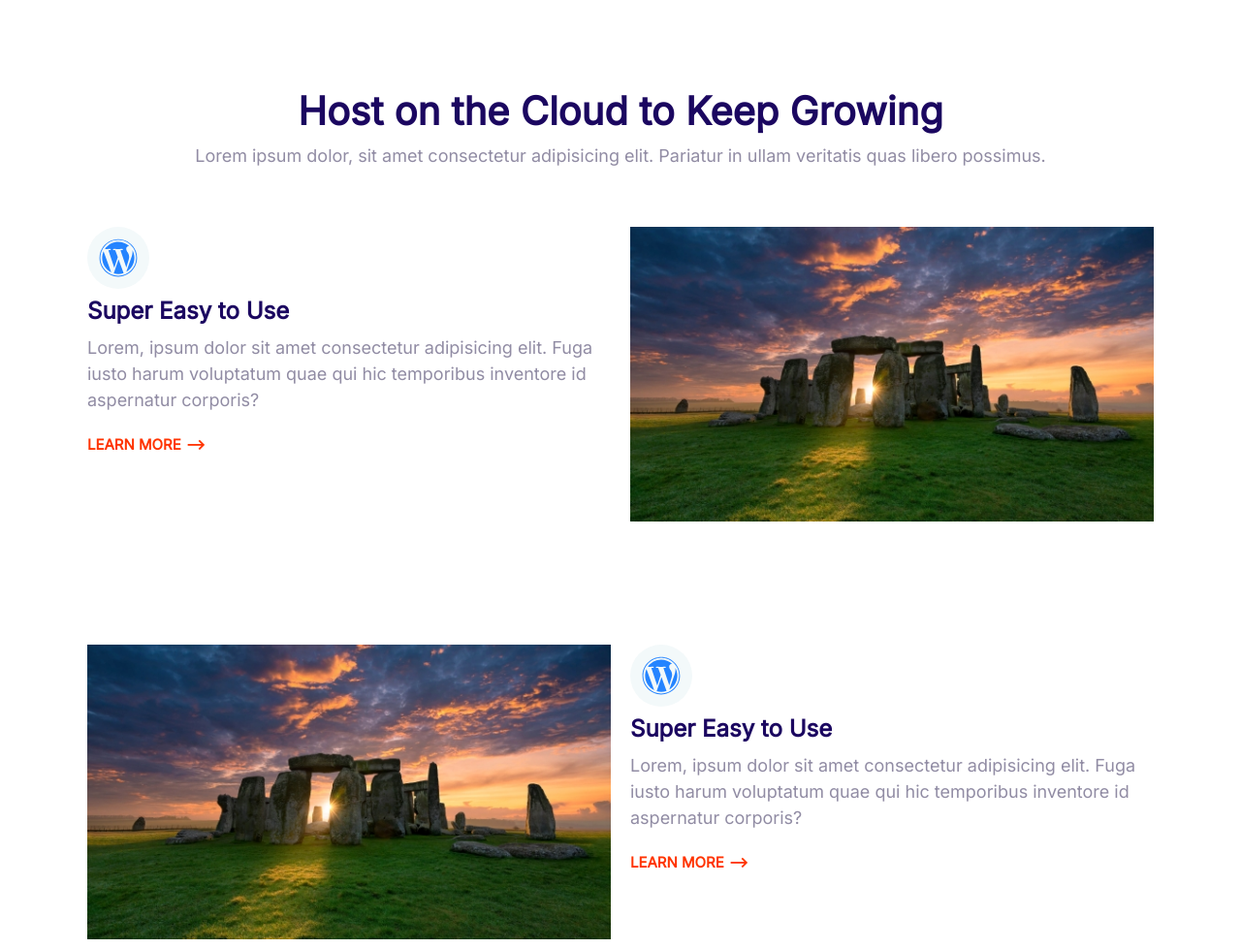
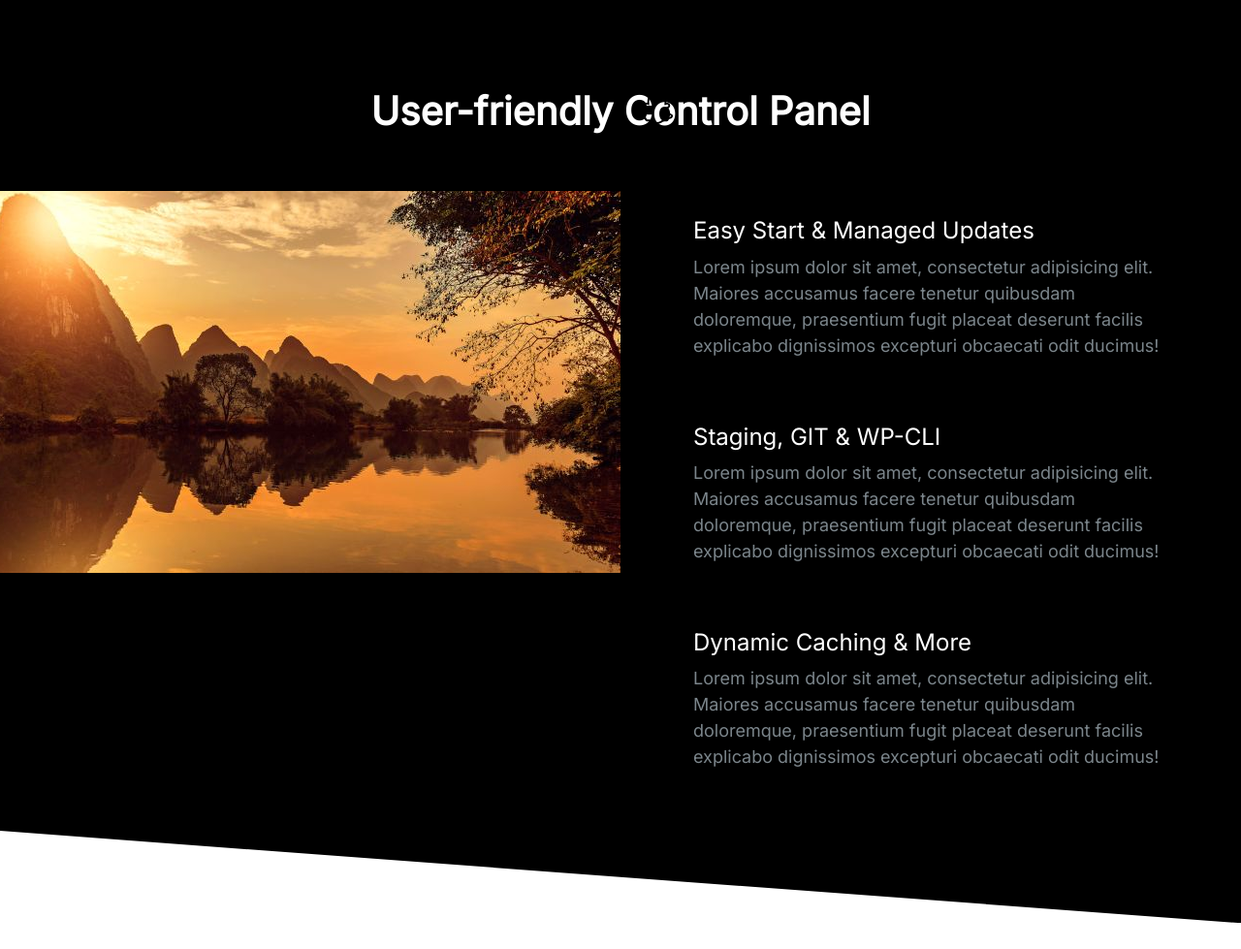
Before and after one commit to israt9528/my-first-project, a plain HTML site: page index.html in a window 1280 px wide. Shown: the top 979 px of the page at 97% size. After the commit the page ends 952 px from the top, so only its background shows below. Drawn offline with Linux system fonts and the light colour scheme.

Commit message:
define all control panel components

```diff
--- a/css/styles.css
+++ b/css/styles.css
@@ -14,6 +14,10 @@ html {
     font-size: 62.5%;
 }
 /*typography*/
+::selection {
+    background: var(--color-primary);
+    color: #fff;
+}
 body {
     font-family: Inter,Arial, Helvetica, sans-serif;
     font-size: 2.4rem;
@@ -33,6 +37,7 @@ h2 {
 }
 h3 {
     font-size: 3rem;
+    font-weight: 500;
 }
 p {
     margin-top: 0;
@@ -106,7 +111,7 @@ a {
 .list {
     list-style: none;
     padding-left: 0;
-    color: var(--color-headings);
+
 }
 .list--inline .list__item {
     display: inline-block;
@@ -117,6 +122,7 @@ a {
     padding-left: 4rem;
     margin-bottom: 1rem;
     font-size: 2rem;
+    color: var(--color-headings);
 }
 i {
     float: left;
@@ -343,14 +349,15 @@ i {
 /*media*/
 .media {
     display: flex;
+    margin-bottom: 4rem;
 }
 
  .media .media__image {
     content: url(../images/snap.svg);
     width: 35px;
-    position: relativ;
-    margin-bottom: 6rem;
-    bottom: 60px;
+    position: relative;
+    bottom: 19rem;
+
 }
 .media__tittle {
     margin-top: 1rem;
@@ -515,16 +522,18 @@ i {
     background: #000;
     color: #7b858b;
 }
-.block--dark .block__heading {
+.block--dark h1,
+.block--dark h2,
+.block--dark h3 {
     color: #fff;
 }
 .block--skewed-right {
     padding-bottom: calc(var(--padding-vertical) + 4rem);
-    clip-path: polygon(0 0, 100% 0, 100% 100%, 0 80%);
+    clip-path: polygon(0 0, 100% 0, 100% 100%, 0 90%);
 }
 .block--skewed-left {
     padding-bottom: calc(var(--padding-vertical) + 4rem);
-    clip-path: polygon(0 0, 100% 0, 100% 80%, 0 100%);
+    clip-path: polygon(0 0, 100% 0, 100% 90%, 0 100%);
 }
 .container {
     max-width: 1140px;
@@ -588,9 +597,7 @@ i {
     }
 }
 /*hero*/
-.hero {
-    clip-path: polygon(0 0, 100% 0, 100% 90%, 0 100%);
-}
+
 .hero__tagline {
     font-size: 2rem;
     color: #b9c3cf;
@@ -660,3 +667,22 @@ i {
         order: 2;
     }
 }
+/*showcase block*/
+.block-showcase__image > img {
+    width: 100%;
+}
+.showcase__content {
+    gap: 2rem;
+}
+@media screen and (min-width: 768px) {
+    .block-showcase .grid {
+        grid-template-columns: 50% 50%;
+    }
+    .block-showcase__image {
+        justify-self: end;
+    }
+    .block-showcase__image > img {
+        width: auto;
+        max-width: 700px;
+    }
+}
--- a/index.html
+++ b/index.html
@@ -18,93 +18,68 @@
     <link rel="stylesheet" href="css/styles.css" />
   </head>
   <body>
-    <section class="block container">
+    <section class="block block--dark block--skewed-right block-showcase">
       <header class="block__header">
-        <h2>Host on the Cloud to Keep Growing</h2>
-        <p>
-          Lorem ipsum dolor, sit amet consectetur adipisicing elit. Pariatur in
-          ullam veritatis quas libero possimus.
-        </p>
+        <h2>User-friendly Control Panel</h2>
       </header>
-      <article class="grid grid--1x2 feature">
-        <div class="feature__content">
-          <snap class="icon-container">
+      <div class="container grid grid--1x2 showcase__content">
+        <picture class="block-showcase__image">
+          <source type="images/webp" srcset="images/sky.webp 1x, images/sky@2x.webp 2x">
+          <source type="images/jpg" srcset="images/sky.jpg 1x, images/sky@2x.jpg 2x">
+          <img src="images/sky.jpg" alt="" /></picture>
+          <picture>
+        <ul class="list">
+          <li>
+            <div class="media">
+              <div class="media__image">
                 <svg class="icon icon--primary">
                   <use xlink:href="images/sprite.svg#wordpress-brands-solid"></use>
                 </svg>
-          </snap>
-          <h3 class="feature__heading">Super Easy to Use</h3>
+              </div>
+              <div class="media__body">
+                <h3 class="media__tittle">Easy Start & Managed Updates</h3>
                 <p>
-            Lorem, ipsum dolor sit amet consectetur adipisicing elit. Fuga iusto
-            harum voluptatum quae qui hic temporibus inventore id aspernatur
-            corporis?
+                  Lorem ipsum dolor sit amet, consectetur adipisicing elit. Maiores
+                  accusamus facere tenetur quibusdam doloremque, praesentium fugit placeat
+                  deserunt facilis explicabo dignissimos excepturi obcaecati odit ducimus!
                 </p>
-          <a href="#" class="link-arrow">Learn More</a>
               </div>
-        <picture>
-          <source
-            type="images/webp"
-            srcset="images/nature.webp 1x, images/nature@2x.webp 2x" />
-          <source
-            type="images/jpg"
-            srcset="images/nature.jpg 1x, images/nature@2x.jpg 2x" />
-          <img class="feature__image" src="images/nature.jpg" alt=""
-        /></picture>
-      </article>
-    </section>
-    <section class="block container">
-      <article class="grid grid--1x2 feature">
-        <div class="feature__content-2">
-          <snap class="icon-container">
+            </div>
+          </li>
+          <li> <li>
+            <div class="media">
+              <div class="media__image">
+                <svg class="icon icon--primary">
+                  <use xlink:href="images/sprite.svg#arrow-up-right-dots-solid"></use>
+                </svg>
+              </div>
+              <div class="media__body">
+                <h3 class="media__tittle">Staging, GIT & WP-CLI</h3>
+                <p>
+                  Lorem ipsum dolor sit amet, consectetur adipisicing elit. Maiores
+                  accusamus facere tenetur quibusdam doloremque, praesentium fugit placeat
+                  deserunt facilis explicabo dignissimos excepturi obcaecati odit ducimus!
+                </p>
+              </div>
+            </div></li>
+          <li> <li>
+            <div class="media">
+              <div class="media__image">
                 <svg class="icon icon--primary">
                   <use xlink:href="images/sprite.svg#wordpress-brands-solid"></use>
                 </svg>
-          </snap>
-          <h3 class="feature__heading">Super Easy to Use</h3>
+              </div>
+              <div class="media__body">
+                <h3 class="media__tittle">Dynamic Caching & More</h3>
                 <p>
-            Lorem, ipsum dolor sit amet consectetur adipisicing elit. Fuga iusto
-            harum voluptatum quae qui hic temporibus inventore id aspernatur
-            corporis?
+                  Lorem ipsum dolor sit amet, consectetur adipisicing elit. Maiores
+                  accusamus facere tenetur quibusdam doloremque, praesentium fugit placeat
+                  deserunt facilis explicabo dignissimos excepturi obcaecati odit ducimus!
                 </p>
-          <a href="#" class="link-arrow">Learn More</a>
               </div>
-        <picture>
-          <source
-            type="images/webp"
-            srcset="images/nature.webp 1x, images/nature@2x.webp 2x" />
-          <source
-            type="images/jpg"
-            srcset="images/nature.jpg 1x, images/nature@2x.jpg 2x" />
-          <img class="feature__image" src="images/nature.jpg" alt=""
-        /></picture>
-      </article>
-    </section>
-    <section class="block container">
-      <article class="grid grid--1x2 feature">
-        <div class="feature__content">
-          <snap class="icon-container">
-            <svg class="icon icon--primary">
-              <use xlink:href="images/sprite.svg#wordpress-brands-solid"></use>
-            </svg>
-          </snap>
-          <h3 class="feature__heading">Super Easy to Use</h3>
-          <p>
-            Lorem, ipsum dolor sit amet consectetur adipisicing elit. Fuga iusto
-            harum voluptatum quae qui hic temporibus inventore id aspernatur
-            corporis?
-          </p>
-          <a href="#" class="link-arrow">Learn More</a>
+            </div></li>
+        </ul>
       </div>
-        <picture>
-          <source
-            type="images/webp"
-            srcset="images/nature.webp 1x, images/nature@2x.webp 2x" />
-          <source
-            type="images/jpg"
-            srcset="images/nature.jpg 1x, images/nature@2x.jpg 2x" />
-          <img class="feature__image" src="images/nature.jpg" alt=""
-        /></picture>
-      </article>
     </section>
     <script src="js/main.js"></script>
   </body>
```
Also changed, not shown: components/control panel.html (added, +63 -0 lines), images/sky.jpg (added), images/sky.webp (added), images/sky@2x.jpg (added), images/sky@2x.webp (added). Lines whose indentation alone changed are shown as unchanged.
